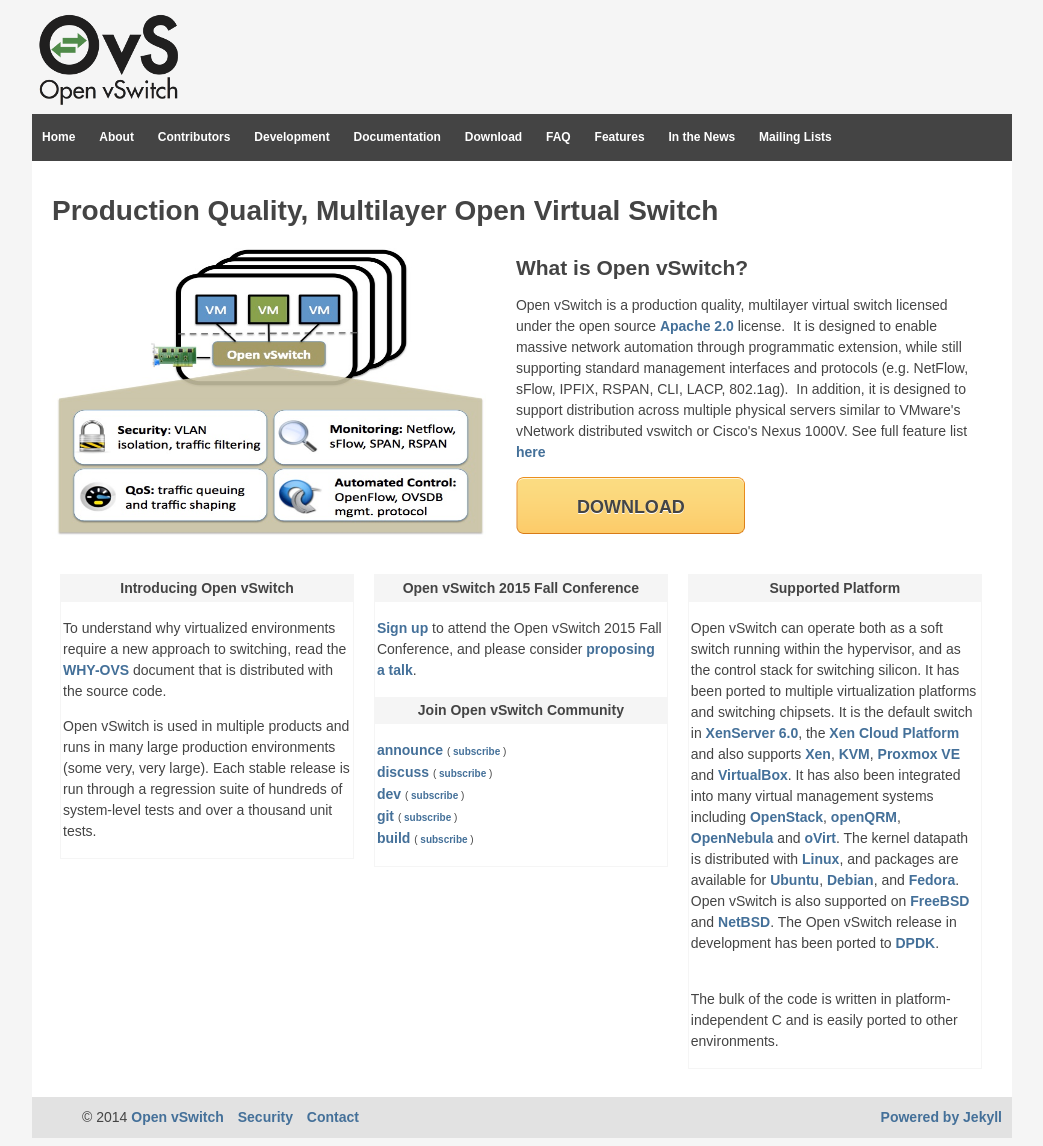
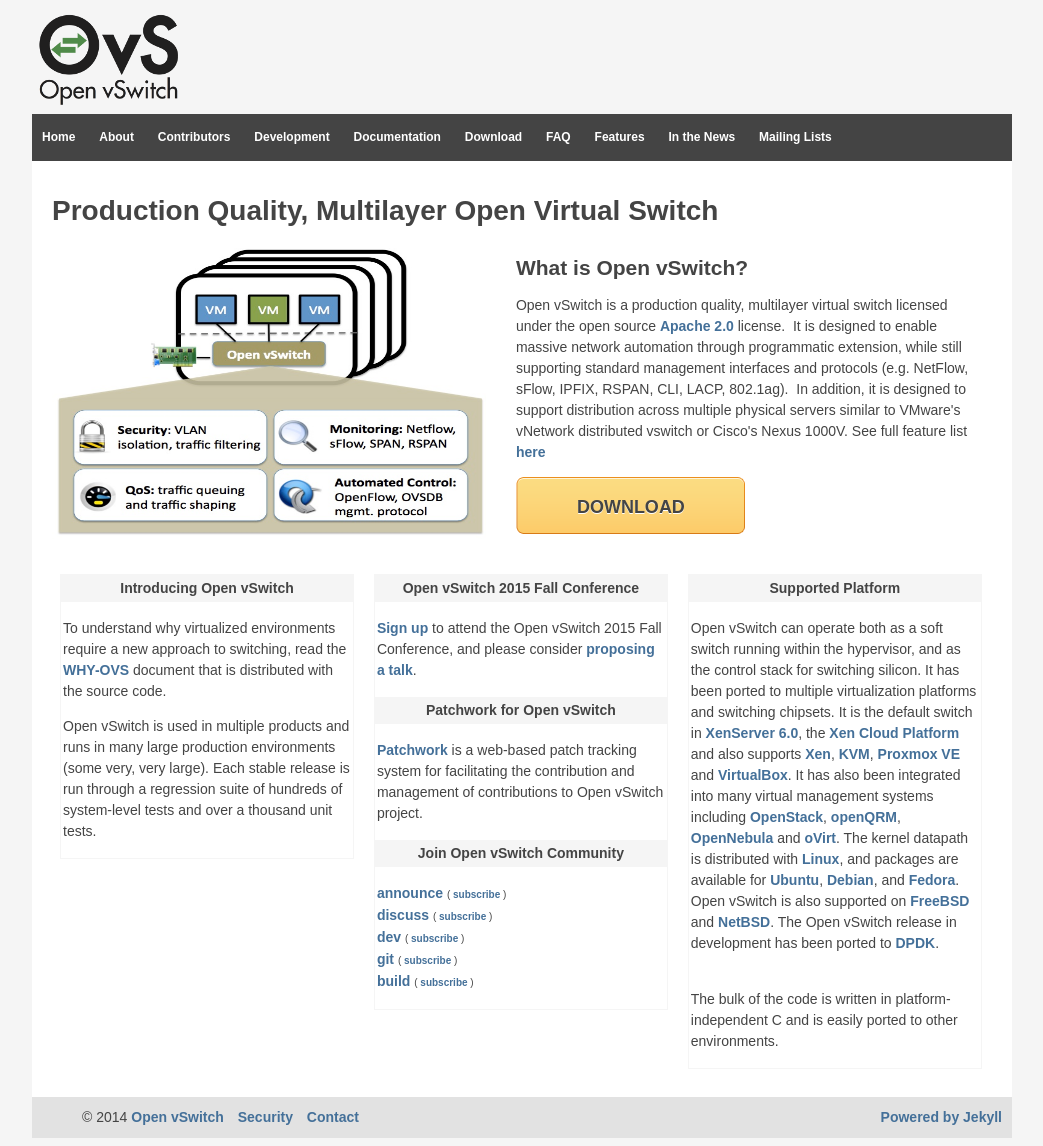
Before and after one commit to openvswitch/openvswitch.github.io, a Jekyll site: the page built from index.html, in a window 1280 px wide. Shown: the whole page, without its empty margins (118-1161 px from the left). Built offline with Jekyll 4.4.1, drawn with Linux system fonts in a browser that asks for light colours.

Commit message:
index.html: Add Patchwork description and link.
Signed-off-by: Alex Wang <ee07b291@gmail.com>

```diff
--- a/index.html
+++ b/index.html
@@ -62,6 +62,16 @@
 	  </p>
 	</div>
         <div class="widget-title">
+            Patchwork for Open vSwitch
+        </div>
+        <div class="textwidget">
+          <p>
+	    <a href="https://patchwork.ozlabs.org/project/openvswitch/list/">Patchwork
+	    </a>is a web-based patch tracking system for facilitating the contribution
+	    and management of contributions to Open vSwitch project.
+	  </p>
+	</div>
+        <div class="widget-title">
             Join Open vSwitch Community
         </div>
         <div class="textwidget">
```
